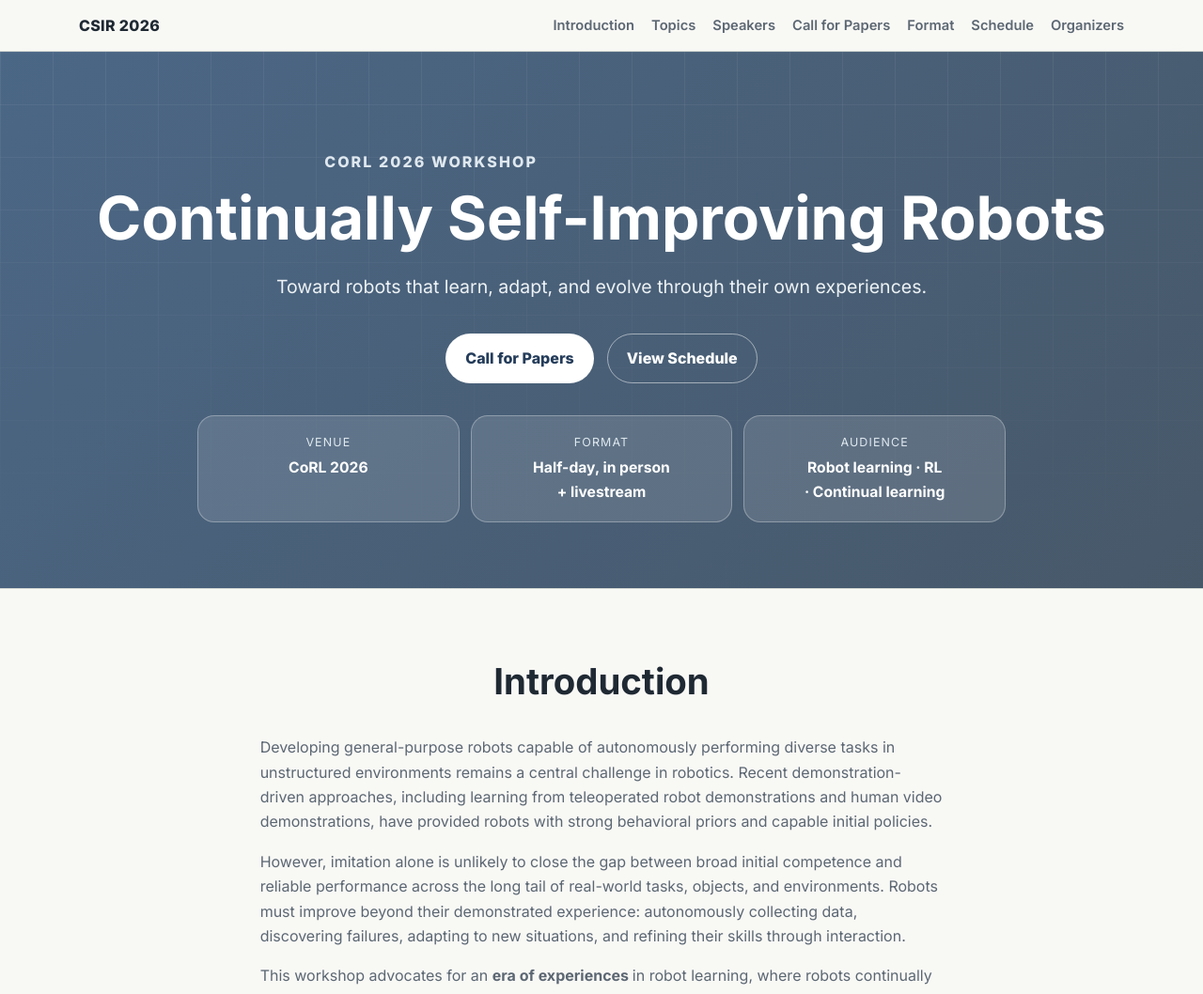
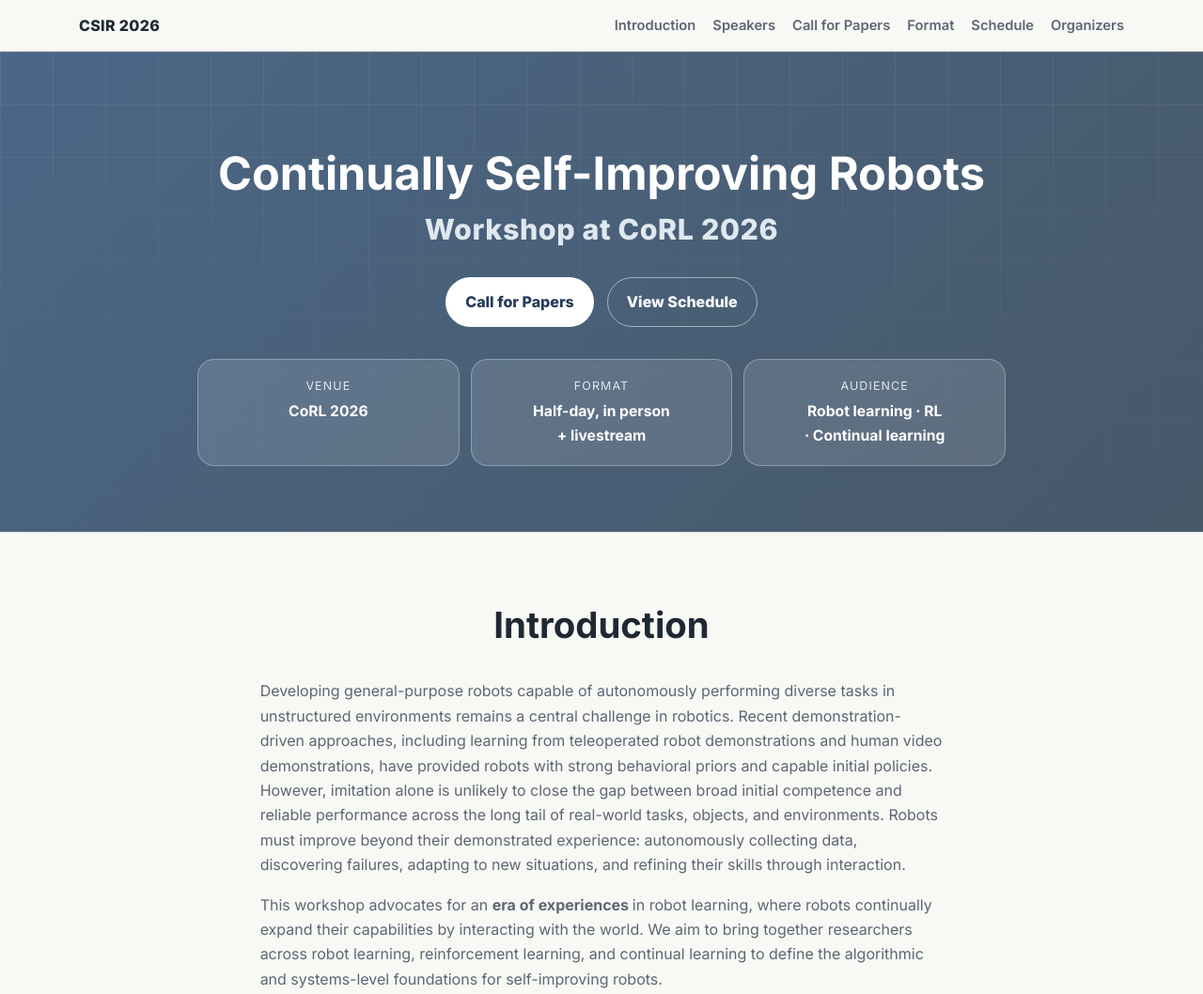
Before and after one commit to csircorl/website, a plain HTML site: page index.html in a window 1280 px wide. Shown: the top 1058 px of the page at 94% size. Drawn offline with Linux system fonts and the light colour scheme.

Commit message:
update format

```diff
--- a/index.html
+++ b/index.html
@@ -66,9 +66,9 @@
      <a href="#about">
       Introduction
      </a>
-     <a href="#topics">
+     <!-- <a href="#topics">
       Topics
-     </a>
+     </a> -->
      <a href="#speakers">
       Speakers
      </a>
@@ -92,14 +92,11 @@
     <div aria-hidden="true" class="hero-bg">
     </div>
     <div class="hero-content">
-     <p class="eyebrow">
-      CoRL 2026 Workshop
-     </p>
      <h1>
       Continually Self-Improving Robots
      </h1>
-     <p class="subtitle">
-      Toward robots that learn, adapt, and evolve through their own experiences.
+     <p class="workshop-title">
+      Workshop at CoRL 2026
      </p>
      <div class="hero-actions">
       <a class="button primary" href="#cfp">
@@ -144,10 +141,7 @@
      </h2>
     </div>
     <p>
-     Developing general-purpose robots capable of autonomously performing diverse tasks in unstructured environments remains a central challenge in robotics. Recent demonstration-driven approaches, including learning from teleoperated robot demonstrations and human video demonstrations, have provided robots with strong behavioral priors and capable initial policies.
-    </p>
-    <p>
-     However, imitation alone is unlikely to close the gap between broad initial competence and reliable performance across the long tail of real-world tasks, objects, and environments. Robots must improve beyond their demonstrated experience: autonomously collecting data, discovering failures, adapting to new situations, and refining their skills through interaction.
+     Developing general-purpose robots capable of autonomously performing diverse tasks in unstructured environments remains a central challenge in robotics. Recent demonstration-driven approaches, including learning from teleoperated robot demonstrations and human video demonstrations, have provided robots with strong behavioral priors and capable initial policies. However, imitation alone is unlikely to close the gap between broad initial competence and reliable performance across the long tail of real-world tasks, objects, and environments. Robots must improve beyond their demonstrated experience: autonomously collecting data, discovering failures, adapting to new situations, and refining their skills through interaction.
     </p>
     <p>
      This workshop advocates for an
@@ -157,7 +151,7 @@
      in robot learning, where robots continually expand their capabilities by interacting with the world. We aim to bring together researchers across robot learning, reinforcement learning, and continual learning to define the algorithmic and systems-level foundations for self-improving robots.
     </p>
    </section>
-   <section class="section" id="topics">
+   <!-- <section class="section" id="topics">
     <div class="section-heading">
      <h2>
       Core Challenges &amp; Research Questions
@@ -224,7 +218,7 @@
       </ul>
      </article>
     </div>
-   </section>
+   </section> -->
    <section class="section" id="speakers">
     <div class="section-heading">
      <h2>
--- a/styles.css
+++ b/styles.css
@@ -75,7 +75,16 @@ a:hover { color: var(--primary-dark); }
 }
 .hero-content { position: relative; max-width: 1160px; margin: 0 auto; text-align: center; }
 .eyebrow { margin: 0 0 12px; font-weight: 800; letter-spacing: 0.13em; text-transform: uppercase; color: #dfe8ef; }
-h1 { margin: 0; font-size: clamp(2.35rem, 5vw, 4.35rem); line-height: 1.05; }
+.workshop-title {
+  margin: 16px auto 0;
+  color: #dfe8ef;
+  font-size: clamp(1.2rem, 2.4vw, 1.9rem);
+  font-weight: 800;
+  letter-spacing: 0.02em;
+  line-height: 1.1;
+  text-align: center;
+}
+h1 { margin: 0; font-size: clamp(1.9rem, 3.8vw, 3.2rem); line-height: 1.08; }
 .subtitle { margin: 24px auto 0; max-width: 860px; font-size: clamp(1.06rem, 1.8vw, 1.22rem); color: #edf2f5; }
 .hero-actions { margin: 34px 0 30px; display: flex; justify-content: center; gap: 14px; flex-wrap: wrap; }
 .button { display: inline-flex; align-items: center; justify-content: center; padding: 12px 20px; border-radius: 999px; font-weight: 800; border: 1px solid rgba(255,255,255,0.5); }
```
